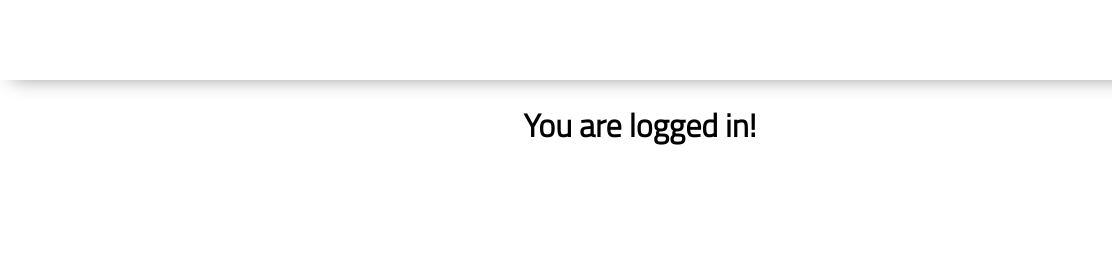
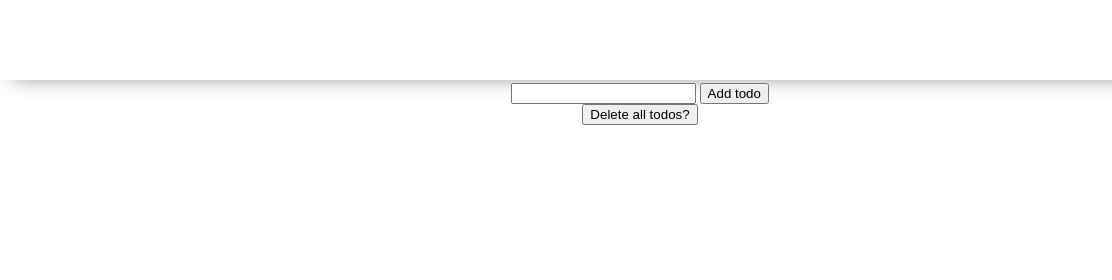
Before and after one commit to taha-amin/from-scratch-shopping-list-supabase, a plain HTML site: page shopping-lists/index.html in a window 1280 px wide. Shown: the top 280 px of the page, 0-1112 px from the left. Drawn offline with nearby package versions, Linux system fonts and the light colour scheme.

Commit message:
hardcoded html in shopping-lists/index.html.

```diff
--- a/shopping-lists/index.html
+++ b/shopping-lists/index.html
@@ -20,9 +20,14 @@
             <img src="../assets/big-logo.png" />
         </div>
     </header>
-    <button id="logout">Logout</button>
-    <main>
-        <h1>You are logged in!</h1>
+    <main class="shopping-lists-main">
+        <button id="logout">Logout</button>
+        <form class="shopping-list-form">
+            <input name="shopping-list" required />
+            <button>Add todo</button>
+        </form>
+        <button class="delete-button">Delete all todos?</button>
+        <div class="shopping-lists"></div>
     </main>
     <footer>
         <div class="copy gutter-right">&copy; 2021 Alchemy Code Lab</div>
--- a/shopping-lists/shopping-lists.js
+++ b/shopping-lists/shopping-lists.js
@@ -1,3 +1,4 @@
+//import necessary files from respective files
 import {
     checkAuth,
     createItem,
@@ -10,6 +11,8 @@ import { renderItem } from '../render-utils.js';
 
 checkAuth();
 
+const shoppingListsEl = document.querySelector('')
+
 const logoutButton = document.getElementById('logout');
 
 logoutButton.addEventListener('click', () => {
```
